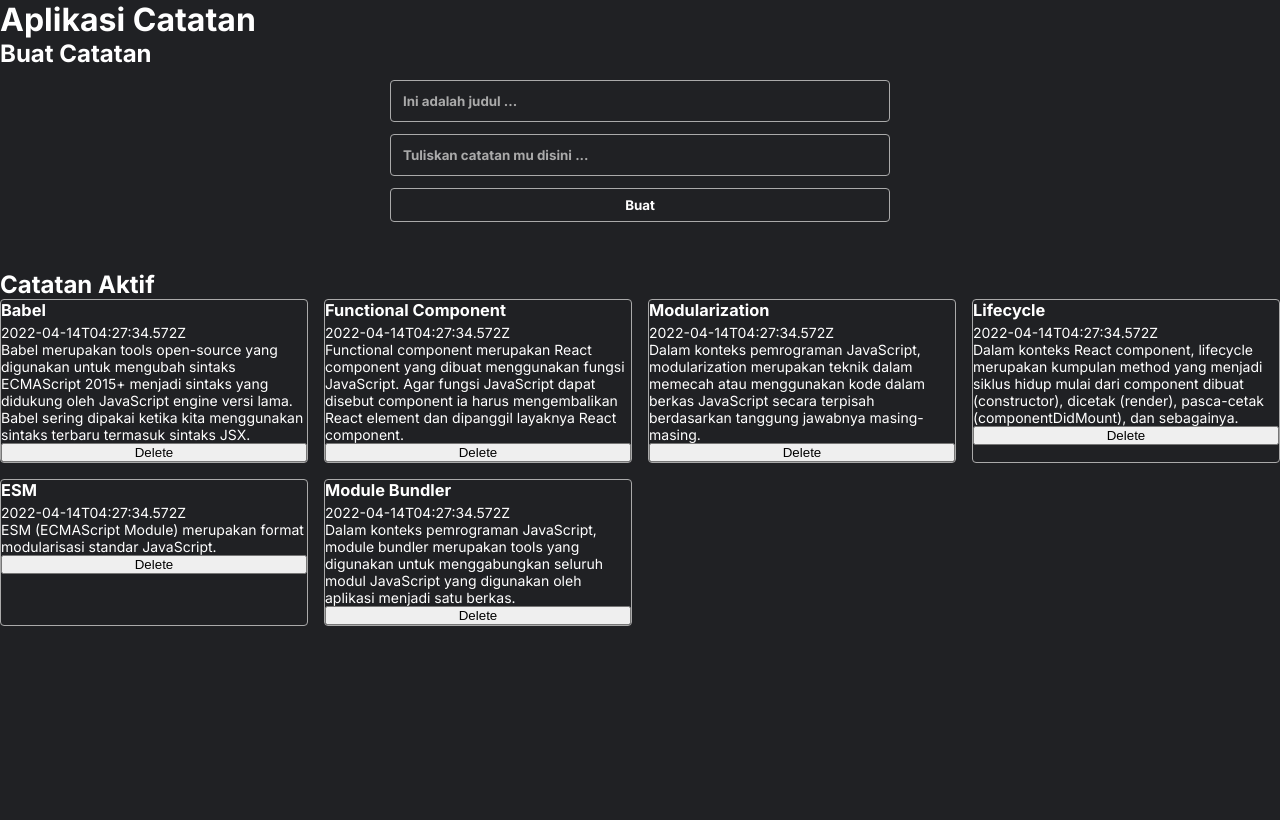
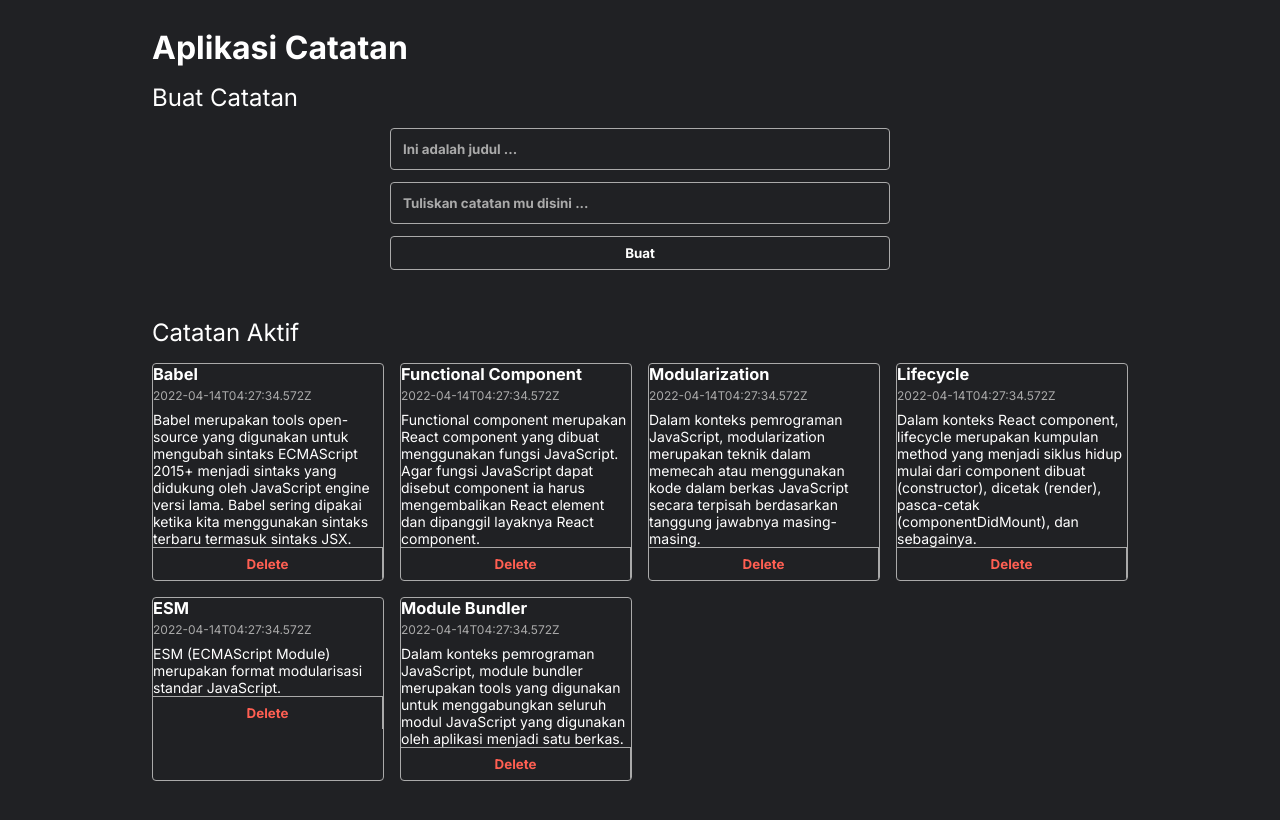
Before and after one commit to hendrawijayasubandi/note-app-react, a React (Create React App) app: page / in a window 1280 px wide. Shown: the top 820 px of the page. Built offline with nearby package versions, Linux system fonts and the light colour scheme.

Commit message:
mod compontents delete, note, note item body, styles app

```diff
--- a/src/components/DeleteButton.jsx
+++ b/src/components/DeleteButton.jsx
@@ -1,7 +1,7 @@
 import React from 'react';
 
 function DeleteButton({ id, onDelete }) {
-    return <button className='note-item__delete' onClick={() => onDelete(id)}>Delete</button>
+    return <button className='note-item__delete-button' onClick={() => onDelete(id)}>Delete</button>
 }
 
 export default DeleteButton;
--- a/src/components/NoteApp.jsx
+++ b/src/components/NoteApp.jsx
@@ -36,7 +36,7 @@ class NoteApp extends React.Component {
 
     render() {
         return (
-            <div className="note-app">
+            <div className="note-app__body">
                 <h1>Aplikasi Catatan</h1>
                 <h2>Buat Catatan</h2>
                 <NoteInput addNote={this.onAddNoteHandler} />
--- a/src/components/NoteItemBody.jsx
+++ b/src/components/NoteItemBody.jsx
@@ -4,7 +4,7 @@ function NoteItemBody({ title, body, createdAt }) {
     return (
         <div className="note-item__body">
             <h3 className="note-item__title">{title}</h3>
-            <p className="note-item__createdAt">{createdAt}</p>
+            <p className="note-item__date">{createdAt}</p>
             <p className="note-item__body">{body}</p>
         </div>
     );
--- a/src/styles/style.css
+++ b/src/styles/style.css
@@ -1,188 +1,205 @@
 * {
-  padding: 0;
+  box-sizing: border-box;
   margin: 0;
-  box-sizing: border-box;
+  padding: 0
 }
 
 body {
-  font-family: 'Inter', sans-serif;
-  background-color: #202124;
-  color: white;
+  background-color: #202124
 }
 
-input, textarea {
-  padding: 12px;
-  margin: 12px 0;
-  font-family: 'Inter', sans-serif;
+body,
+input,
+textarea {
+  color: #fff;
+  font-family: Inter, sans-serif
+}
+
+input,
+textarea {
   background-color: transparent;
-  color: white;
   border: 1px solid #aaa;
   border-radius: 4px;
+  margin: 12px 0;
+  padding: 12px
 }
 
-input::placeholder, textarea::placeholder {
+input::-webkit-input-placeholder,
+textarea::-webkit-input-placeholder {
   color: #aaa;
-  font-weight: bold;
+  font-weight: 700
+}
+
+input:-ms-input-placeholder,
+textarea:-ms-input-placeholder {
+  color: #aaa;
+  font-weight: 700
+}
+
+input::placeholder,
+textarea::placeholder {
+  color: #aaa;
+  font-weight: 700
 }
 
 .note-app__header {
+  align-items: center;
+  border-bottom: 1px solid #aaa;
   display: flex;
-  align-items: center;
   justify-content: center;
-  padding: 4px 16px;
-  border-bottom: 1px solid #aaa;
+  padding: 4px 16px
 }
 
 .note-app__header h1 {
-  margin: 8px 0;
-  flex: 1;
-  color: white;
+  color: #fff;
+  flex: 1 1;
+  margin: 8px 0
 }
 
-
 .note-app__body {
+  margin: 16px auto;
   max-width: 1000px;
-  margin: 16px auto;
-  padding: 12px;
+  padding: 12px
 }
 
 .note-app__body h2 {
-  font-weight: normal;
-  margin: 16px 0;
+  font-weight: 400;
+  margin: 16px 0
 }
 
 .note-input {
-  margin: 0 auto;
-  max-width: 500px;
-  margin-bottom: 48px;
+  margin: 0 auto 48px;
+  max-width: 500px
 }
 
-.note-input input, .note-input textarea {
+.note-input input,
+.note-input textarea {
   display: block;
-  width: 100%;
+  width: 100%
 }
 
 .note-input__title {
-  font-weight: bold;
+  font-weight: 700
 }
 
 .note-input__title__char-limit {
+  color: #aaa;
   font-size: 14px;
-  text-align: right;
-  color: #aaa;
+  text-align: right
 }
 
 .note-input__body {
-  min-height: 175px;
+  min-height: 175px
 }
 
 .note-input button {
-  display: block;
-  width: 100%;
-  padding: 8px;
   background-color: transparent;
-  font-family: 'Inter', sans-serif;
-  color: white;
   border: 1px solid #aaa;
   border-radius: 4px;
-  font-weight: bold;
+  color: #fff;
   cursor: pointer;
+  display: block;
+  font-family: Inter, sans-serif;
+  font-weight: 700;
+  padding: 8px;
+  width: 100%
 }
 
 .notes-list {
+  grid-gap: 16px;
   display: grid;
+  gap: 16px;
   grid-template-columns: 1fr;
+  grid-template-rows: minmax(-webkit-min-content, -webkit-max-content);
   grid-template-rows: minmax(min-content, max-content);
-  gap: 16px;
-  margin-bottom: 48px;
+  margin-bottom: 48px
 }
 
 .notes-list__empty-message {
-  text-align: center;
   color: #aaa;
+  text-align: center
 }
 
 .note-item {
   border: 1px solid #aaa;
   border-radius: 4px;
-  overflow: hidden;
   display: flex;
   flex-direction: column;
+  overflow: hidden
 }
 
 .note-item__content {
-  padding: 12px;
-  flex: 1;
+  flex: 1 1;
+  padding: 12px
 }
 
 .note-item__title {
+  margin-bottom: 4px;
+  overflow: hidden;
   text-overflow: ellipsis;
-  overflow: hidden;
-  white-space: nowrap;
-  margin-bottom: 4px;
+  white-space: nowrap
 }
 
 .note-item__date {
+  color: #aaa;
   font-size: 12px;
-  margin-bottom: 8px;
-  color: #aaa;
+  margin-bottom: 8px
 }
 
 .note-item__body {
-  font-size: 14px;
+  font-size: 14px
 }
 
 .note-item__action {
-  display: flex;
+  display: flex
 }
 
-.note-item__delete-button,.note-item__archive-button {
-  display: block;
-  width: 100%;
+.note-item__archive-button,
+.note-item__delete-button {
   background-color: transparent;
   border: 0;
   border-top: 1px solid #aaa;
+  cursor: pointer;
+  display: block;
+  font-family: Inter, sans-serif;
+  font-weight: 700;
   padding: 8px 0;
-  font-family: 'Inter', sans-serif;
-  font-weight: bold;
-  cursor: pointer;
+  width: 100%
 }
 
 .note-item__delete-button {
   border-right: 1px solid #aaa;
-  color: #ff5f52;
+  color: #ff5f52
 }
 
 .note-item__archive-button {
-  color: #fff263;
+  color: #fff263
 }
 
 .note-item__archive-button:hover {
-  color: #c49000;
+  color: #c49000
 }
 
 .note-item__delete-button:hover {
-  color: #b00020;
+  color: #b00020
 }
 
 @media only screen and (min-width: 500px) {
   .notes-list {
-    grid-template-columns: 1fr 1fr;
+    grid-template-columns: 1fr 1fr
   }
 }
 
 @media only screen and (min-width: 800px) {
   .notes-list {
-    grid-template-columns: repeat(3, 1fr);
+    grid-template-columns: repeat(3, 1fr)
   }
 
   .note-search input {
-    min-width: 400px;
+    min-width: 400px
+  }
+
+  .notes-list {
+    grid-template-columns: repeat(4, 1fr)
   }
 }
-
-@media only screen and (min-width: 800px) {
-  .notes-list {
-    grid-template-columns: repeat(4, 1fr);
-  }
-}
```
